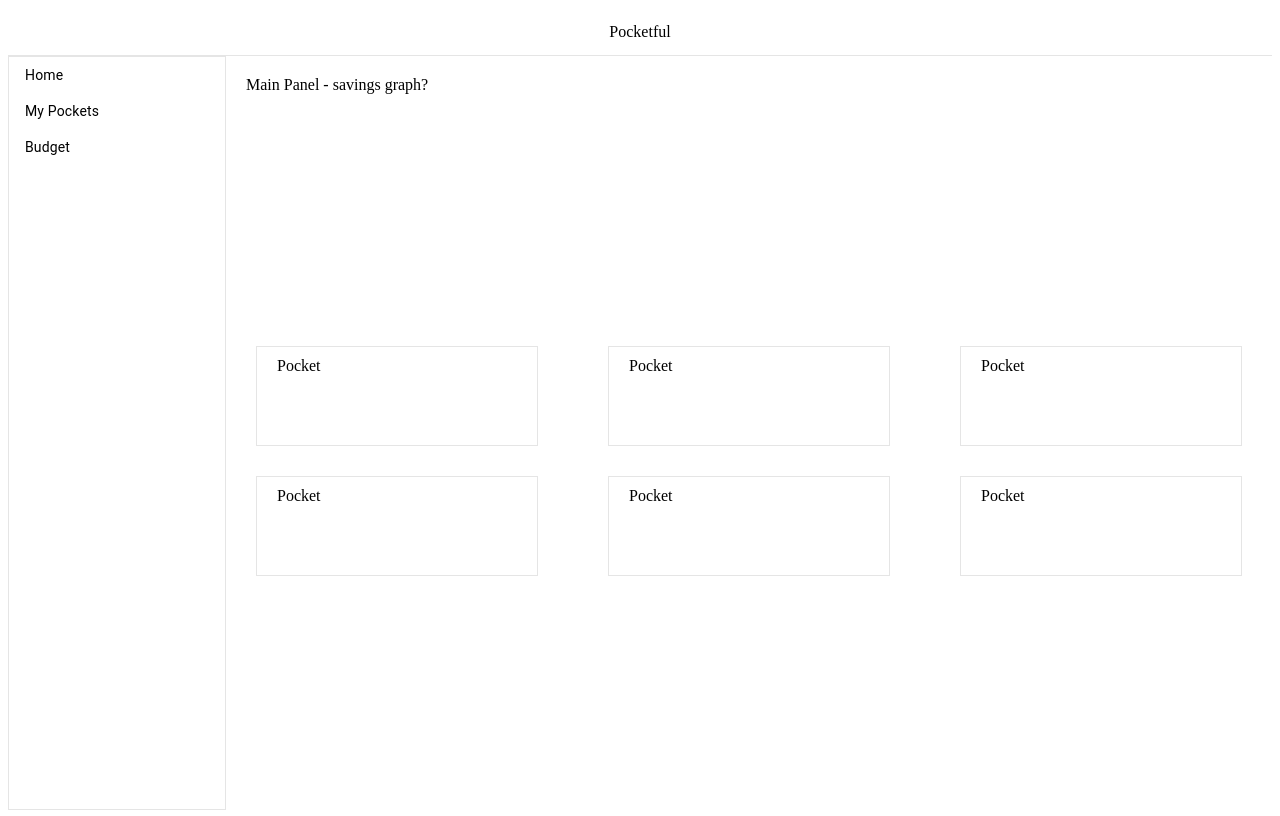
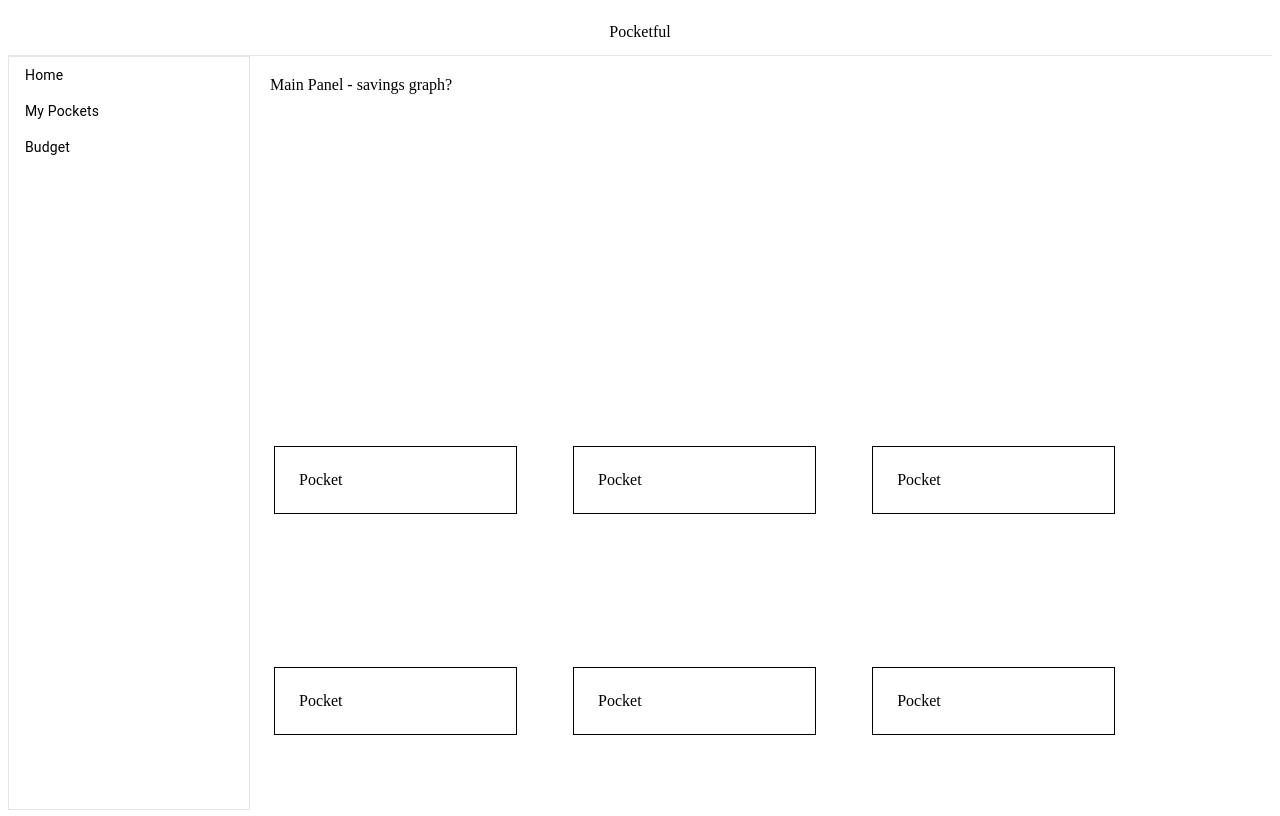
Before and after one commit to amy-justice/react-dashboard, a React (Create React App) app: page / in a window 1280 px wide. Built offline with nearby package versions, Linux system fonts and the light colour scheme.

Commit message:
Adding material-ui elements

```diff
--- a/src/App.js
+++ b/src/App.js
@@ -3,6 +3,7 @@ import Sidebar from './Sidebar'
 import HeaderBar from './HeaderBar'
 import MainPanel from './MainPanel'
 import PocketPanel from './PocketPanel'
+import Grid from '@material-ui/core/Grid'
 
 const items = [
   { name: 'home', label: 'Home' },
@@ -18,14 +19,20 @@ function App() {
         <Sidebar items={items} />
         <div class="info-panel">
           <MainPanel />
-          <div class='pockets'>
+          {/* <div class='pockets'> */}
+          <Grid
+            container
+            spacing={1}
+            direction="row"
+            justify="center"
+            alignItems="center" >
             <PocketPanel />
             <PocketPanel />
             <PocketPanel />
             <PocketPanel />
             <PocketPanel />
             <PocketPanel />
-          </div>
+          </Grid>
         </div>
       </div>
     </div>
--- a/src/HeaderBar.js
+++ b/src/HeaderBar.js
@@ -1,7 +1,4 @@
 import React from 'react'
-import List from '@material-ui/core/List'
-import ListItem from '@material-ui/core/ListItem'
-import ListItemText from '@material-ui/core/ListItemText'
 
 function HeaderBar() {
   return (
--- a/src/PocketPanel.js
+++ b/src/PocketPanel.js
@@ -1,10 +1,14 @@
 import React from 'react'
+import Grid from '@material-ui/core/Grid';
+import Box from '@material-ui/core/Box'
 
 function PocketPanel() {
   return (
-    <div class='pocket-panel'>
-        Pocket
-    </div>
+    <Grid item xs={4} spacing={3}>
+        <Box border={1} mx={3} my={1} p={3}>
+            Pocket
+        </Box>
+    </Grid>
   )
 }
 
```
